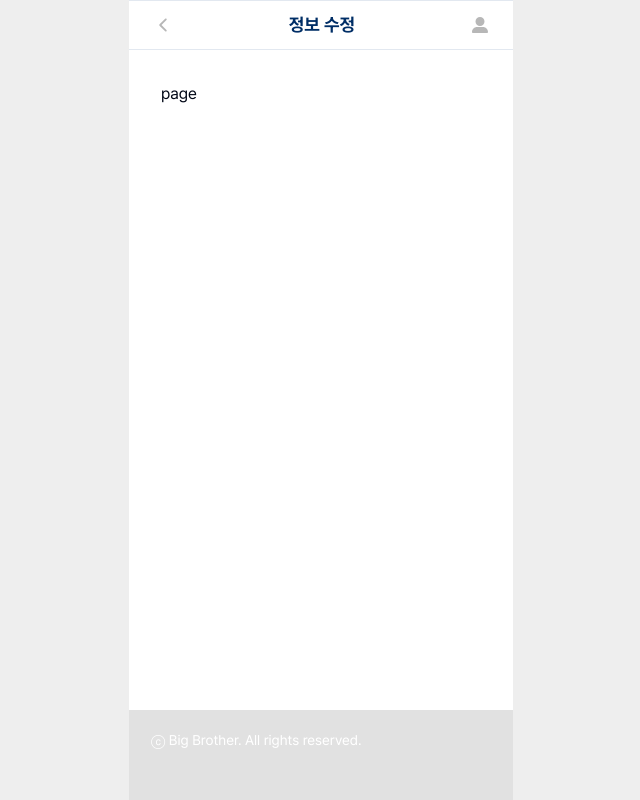
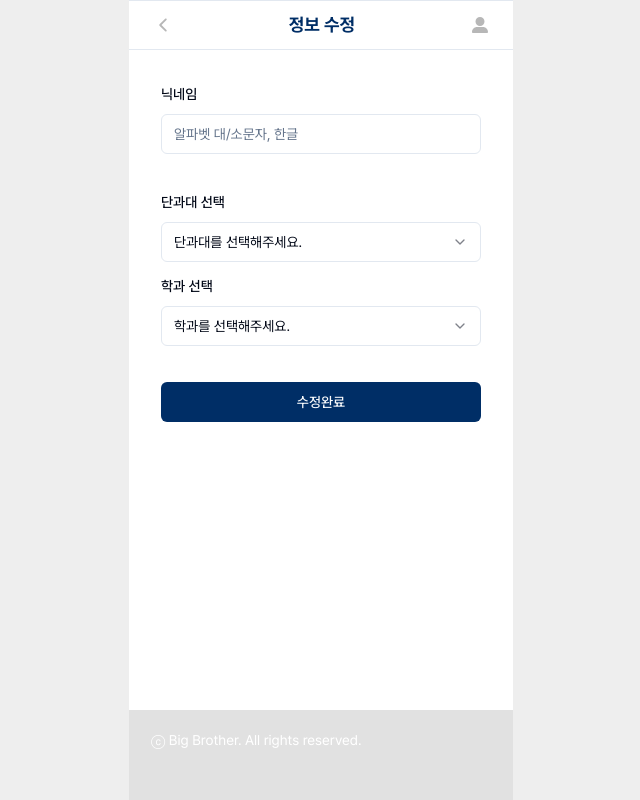
Before and after one commit to developthreefeet/big-brother-FE, a Next.js app: page /modify in a window 1280 px wide. Shown: the whole page, without its empty margins (319-959 px from the left). Built offline with nearby package versions, Linux system fonts and the light colour scheme.

Commit message:
style: 정보 수정 페이지 퍼블리싱

```diff
--- a/src/app/modify/page.tsx
+++ b/src/app/modify/page.tsx
@@ -1,5 +1,86 @@
+'use client';
+
+import { Button } from '@/shared/ui/ui/button';
+import {
+  Form,
+  FormControl,
+  FormField,
+  FormItem,
+  FormLabel,
+  FormMessage,
+} from '@/shared/ui/ui/form';
+import { Input } from '@/shared/ui/ui/input';
+import SelectComponent from '@/widgets/SelectComponent';
+import { useForm } from 'react-hook-form';
+
 const page = () => {
-  return <div>page</div>;
+  const form = useForm();
+  const collageItems = ['ICT융합대학', '경영대학', '사회과학대학'];
+  const departmentItems = ['융합소프트웨어학부', '법학과', '경영학과'];
+
+  return (
+    <>
+      <Form {...form}>
+        <form
+          className="space-y-9"
+          onSubmit={form.handleSubmit((data) => console.log(data))}
+        >
+          <FormField
+            control={form.control}
+            name="username"
+            render={({ field }) => (
+              <FormItem>
+                <FormLabel>닉네임</FormLabel>
+                <FormControl>
+                  <Input placeholder="알파벳 대/소문자, 한글" {...field} />
+                </FormControl>
+                <FormMessage />
+              </FormItem>
+            )}
+          />
+          <div className="space-y-3">
+            <FormField
+              control={form.control}
+              name="college"
+              render={({ field }) => (
+                <FormItem>
+                  <FormLabel>단과대 선택</FormLabel>
+                  <FormControl>
+                    <SelectComponent
+                      placeholder="단과대를 선택해주세요."
+                      items={collageItems}
+                    />
+                  </FormControl>
+                  <FormMessage />
+                </FormItem>
+              )}
+            />
+            <FormField
+              control={form.control}
+              name="department"
+              render={({ field }) => (
+                <FormItem>
+                  <FormLabel>학과 선택</FormLabel>
+                  <FormControl>
+                    <SelectComponent
+                      placeholder="학과를 선택해주세요."
+                      items={departmentItems}
+                    />
+                  </FormControl>
+                  <FormMessage />
+                </FormItem>
+              )}
+            />
+          </div>
+          <div className="flex justify-center">
+            <Button type="submit" size="long">
+              수정완료
+            </Button>
+          </div>
+        </form>
+      </Form>
+    </>
+  );
 };
 
 export default page;
```
